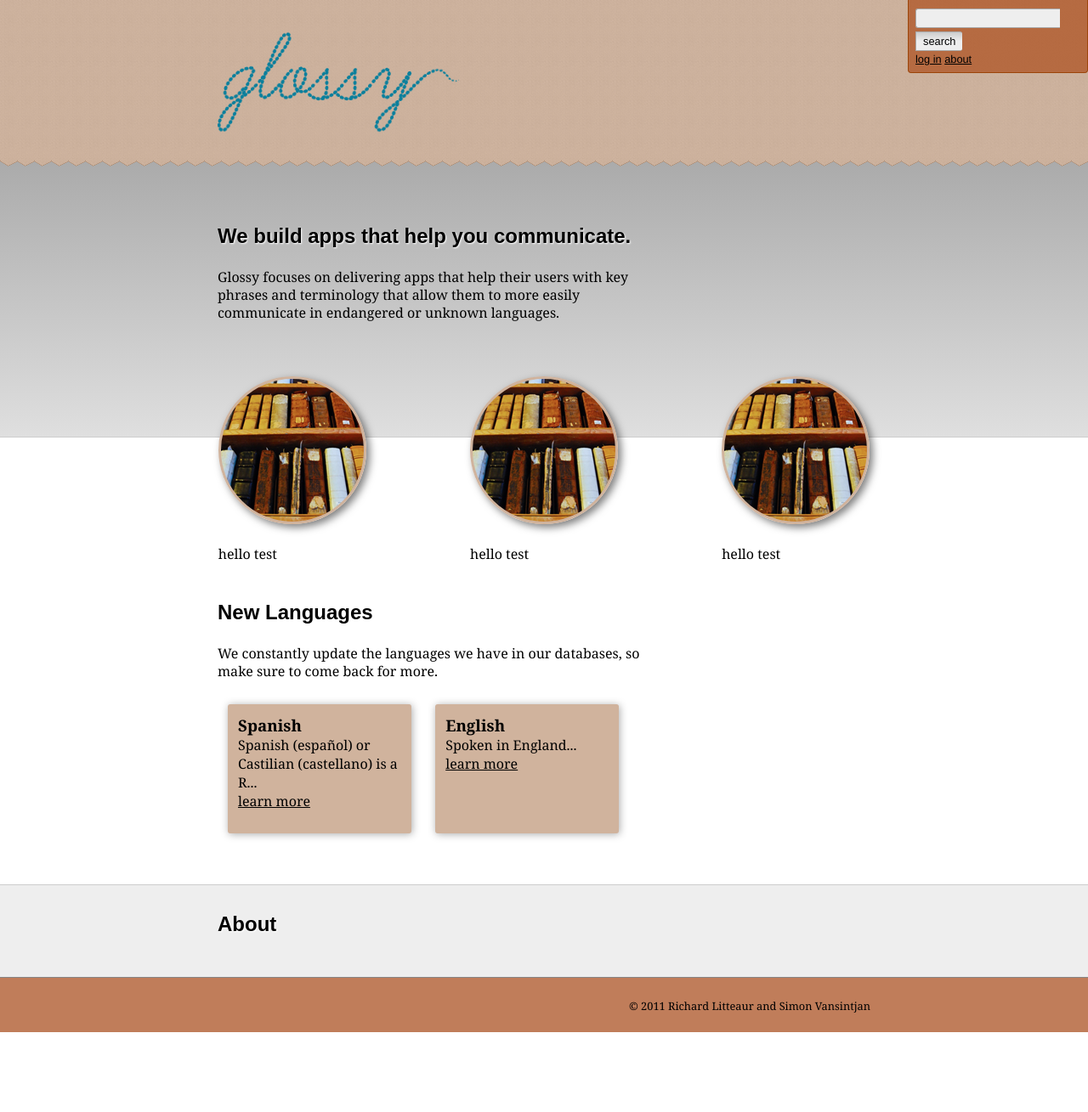
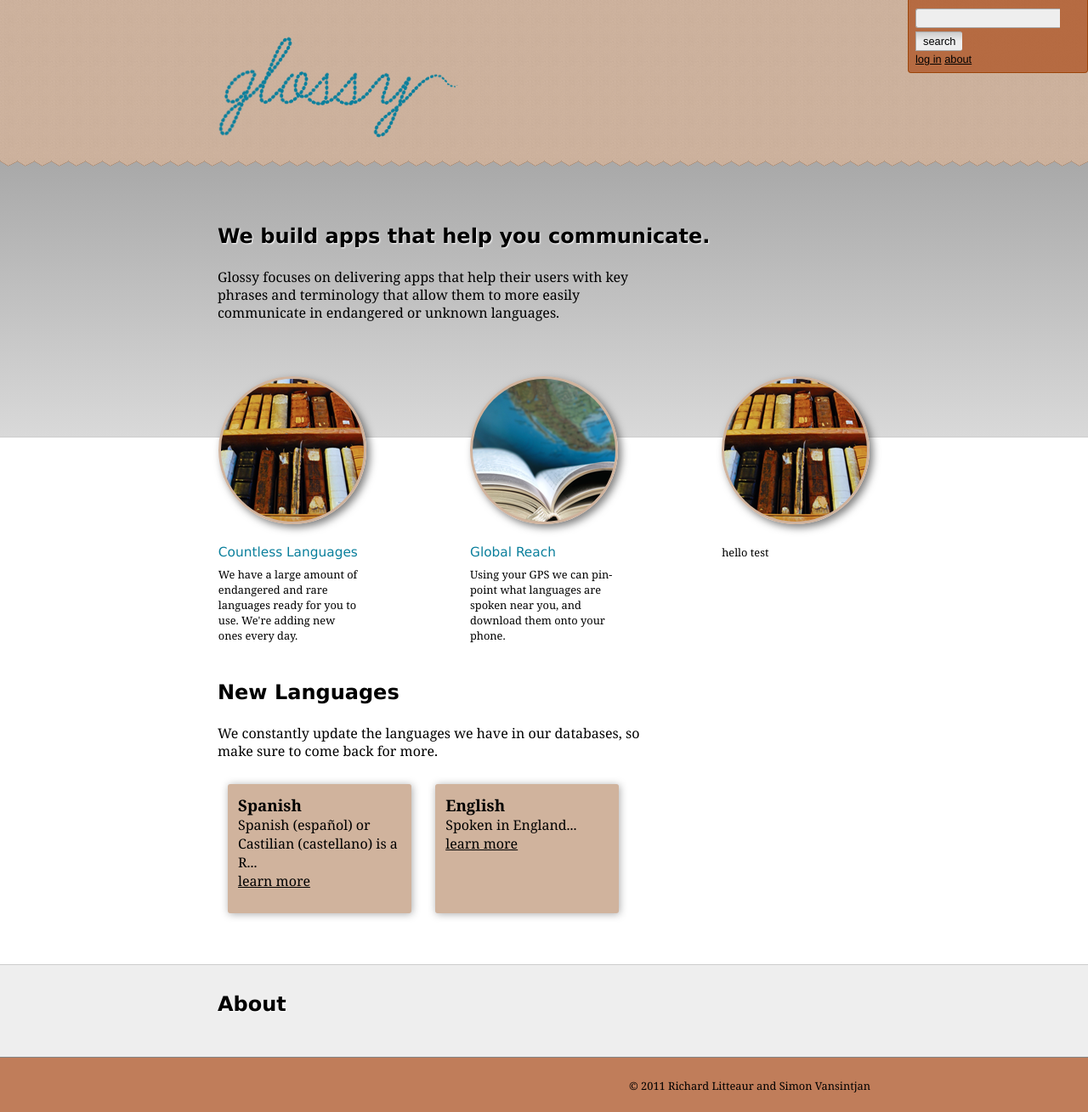
Before and after one commit to simonv3/glossy, a Django app: template templates/glossy_index.html in a window 1280 px wide. Shown: the whole page at 85% size. Before the commit the page ends 1215 px from the top, so only its background shows below. Run offline with Django 3.2, Linux system fonts and the light colour scheme; the template is opened without the code that fills it: values that come from a table or form of the project are taken from there, others are empty; data comes from the database, SQL or seed files in the repository; parts of the project's set-up code (start-up, migrations or seed data) failed here and were passed over.

Commit message:
changed logo, added globe image, started working on language page

```diff
--- a/glossy_app/static/styles/style.css
+++ b/glossy_app/static/styles/style.css
@@ -42,7 +42,7 @@ h1{
 }
 
 #header.main img{
-  margin-top:0;
+  margin-top:-7px;
 
 }
 
@@ -124,7 +124,7 @@ a{
 }
 
 h2{
-  font-family:Lucida Grand,sans-serif;
+  font-family:Lucida Grande,sans-serif;
   margin-bottom:1em;
   text-shadow:1px 1px 2px #fff;
 }
@@ -144,10 +144,24 @@ p.index-info{width:512px;line-height:1.3em;margin-bottom:1em;}
 
 .info-image-wrapper{
   display:inline-block;
+  vertical-align:top;
 }
 
 .info-image-wrapper.middle{
   margin:0 118px;
+}
+
+.info-image-wrapper h3{
+  font-family:Lucida Grande,Helvetica,sans-serif;
+  font-size:1.2em;
+  margin-bottom:.5em;
+  font-weight:normal;
+  color:#0a7f9c;
+
+}
+
+.info-image-wrapper{
+  font-size:.8em;
 }
 
 .info-image{
@@ -159,6 +173,11 @@ p.index-info{width:512px;line-height:1.3em;margin-bottom:1em;}
   border-radius:168px;
   margin:-72px 0 24px;
   box-shadow:4px 4px 10px rgba(0, 0, 0, 0.5);
+}
+
+.info-image.globe{
+  background-image:url('/static/images/globe_book.png');
+
 }
 
 .info-image-text{
@@ -209,3 +228,7 @@ ul.languages li{
   font-size:.8em;
   float:right;
 }
+
+#language{
+  margin-top:3em;
+}
--- a/templates/glossy/language_page.html
+++ b/templates/glossy/language_page.html
@@ -2,5 +2,7 @@
 
 {% block title %} - {{language.language}}{% endblock %}
 {% block content %}
-
+<div id="language">
+  <h2>{{language.language}}</h2>
+</div>
 {% endblock %}
--- a/templates/glossy_index.html
+++ b/templates/glossy_index.html
@@ -1,7 +1,7 @@
 <!DOCTYPE html>
 <html lang="en">
   <head>
-    <title>Healing Words</title>
+    <title>Glossy</title>
     <link rel="stylesheet" href="{{STATIC_URL}}styles/style.css" type="text/css" />
   </head>
   <body>
@@ -18,8 +18,10 @@
     </div>
     <div id="content-wrapper">
       <div class="sevensixeight center">
-        <div class="info-image-wrapper"><span class="info-image"></span><span class="info-image-text">hello test</span></div>
-        <div class="info-image-wrapper middle"><span class="info-image"></span><span class="info-image-text">hello test</span></div>
+        <div class="info-image-wrapper"><span class="info-image"></span>
+          <span class="info-image-text"><h3>Countless Languages</h3>We have a large amount of endangered and rare languages ready for you to use. We're adding new ones every day. </span>
+        </div>
+        <div class="info-image-wrapper middle"><span class="info-image globe"></span><span class="info-image-text"><h3>Global Reach</h3>Using your GPS we can pin-point what languages are spoken near you, and download them onto your phone.</span></div>
         <div class="info-image-wrapper"><span class="info-image"></span><span class="info-image-text">hello test</span></div>
 
 
--- a/templates/sub_log_in_out.html
+++ b/templates/sub_log_in_out.html
@@ -1,3 +1,3 @@
 
 
-<a href="">log in</a>
+<a href="/admin/">log in</a>
```
Also changed, not shown: templates/glossy/base.html (+4 -3 lines), glossy_app/static/images/globe_book.png (added), glossy_app/static/images/logo-small.png, glossy_app/static/images/logo.png.
